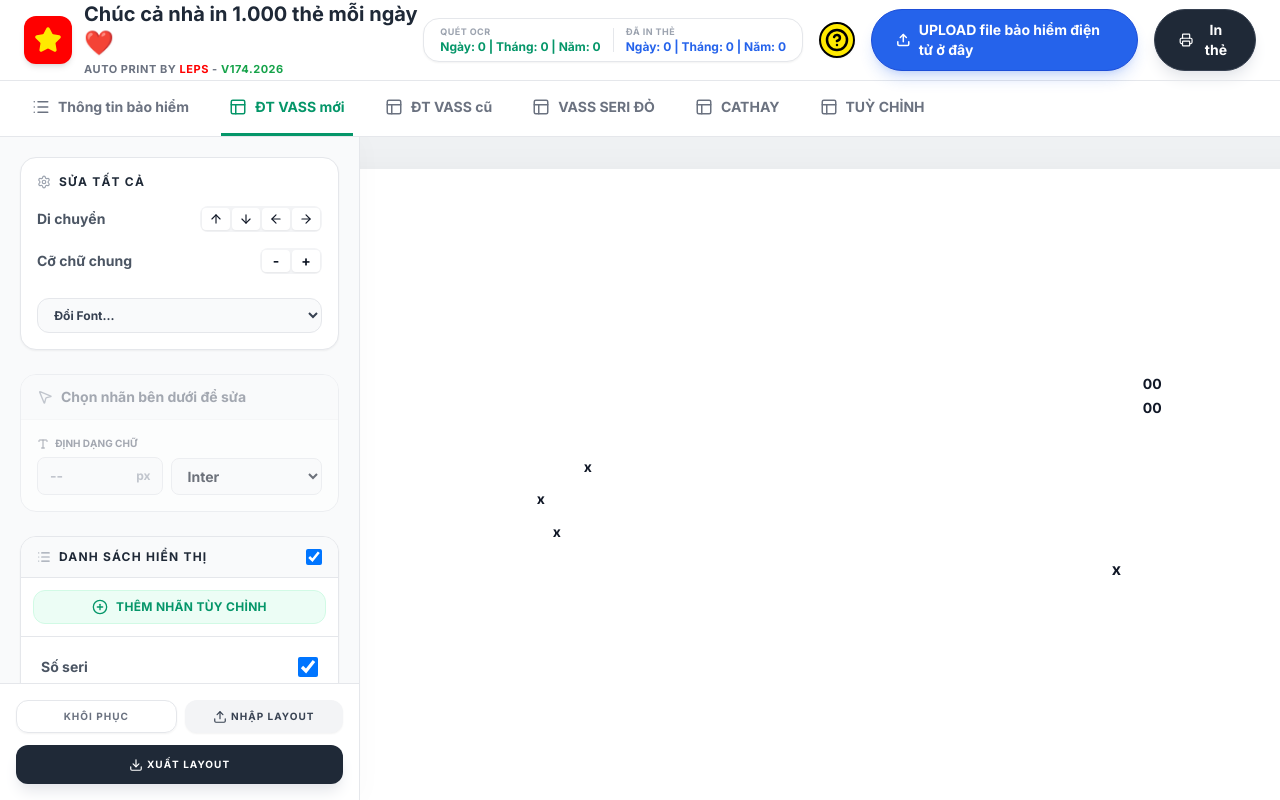
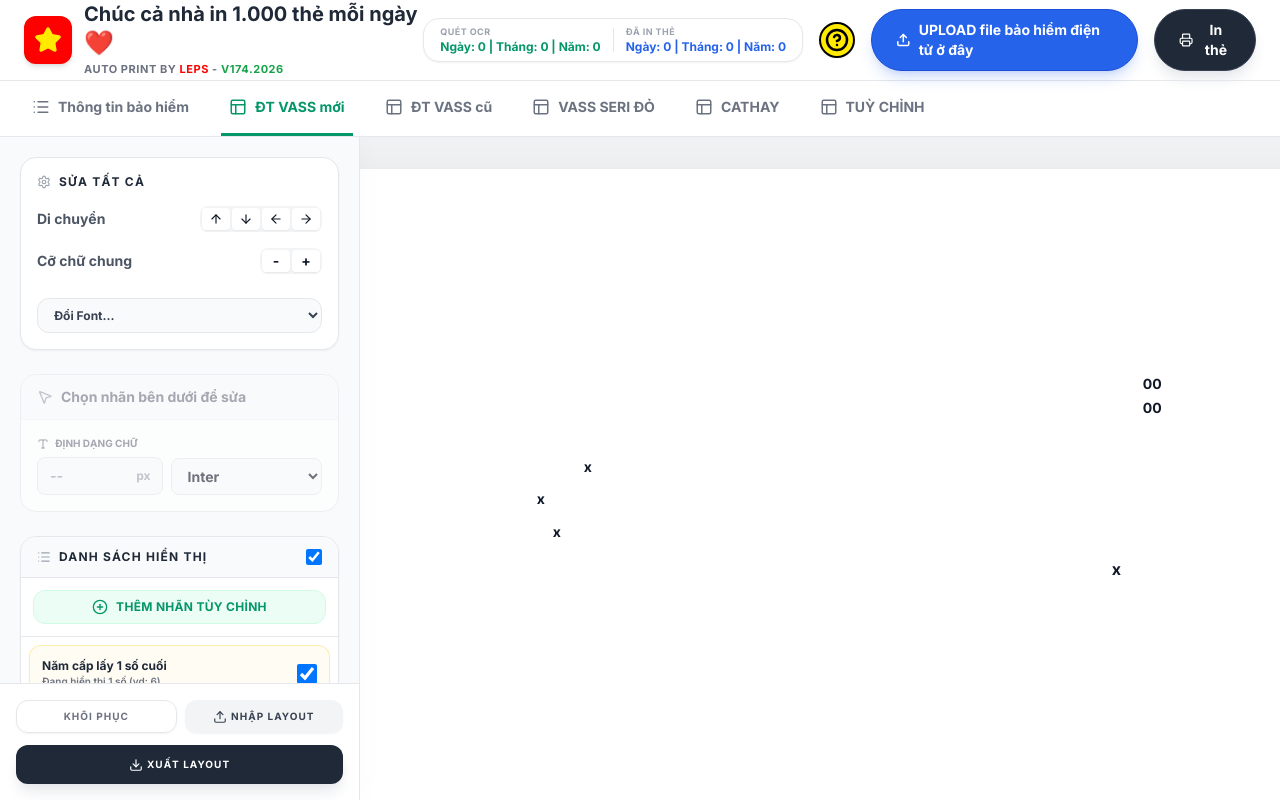
Before and after one commit to QuangPhuocc/auto-print-2, a React (Vite) app: page / in a window 1280 px wide. Both pictures are taken after a click on the button "ĐT VASS mới". Built offline with nearby package versions, Linux system fonts and the light colour scheme.

Commit message:
feat: Add Option Nam cap lay 1 so cuoi for Cathay and Custom templates

```diff
--- a/App.tsx
+++ b/App.tsx
@@ -116,7 +116,32 @@ const App: React.FC = () => {
     }
   };
 
+  const [issueYearSingleDigitMap, setIssueYearSingleDigitMap] = useState<Record<string, boolean>>(() => {
+    try {
+      const saved = localStorage.getItem('insurance_issue_year_single_digit');
+      if (saved) return JSON.parse(saved);
+    } catch (e) {
+      console.error('Failed to load issue year single digit map:', e);
+    }
+    return {
+      print_new: true,
+      print_old: true,
+      print_vass_red: true,
+      print_cathay: false,
+      print_custom: false
+    };
+  });
+
+  useEffect(() => {
+    try {
+      localStorage.setItem('insurance_issue_year_single_digit', JSON.stringify(issueYearSingleDigitMap));
+    } catch (e) {
+      console.error('Failed to save issue year single digit map:', e);
+    }
+  }, [issueYearSingleDigitMap]);
+
   const activeLayoutKey = activeTab === 'list' ? 'print_new' : activeTab;
+  const isIssueYearSingleDigit = issueYearSingleDigitMap[activeLayoutKey] ?? (activeLayoutKey === 'print_cathay' || activeLayoutKey === 'print_custom' ? false : true);
   const elements = layouts[activeLayoutKey] || getDefaultForTab(activeLayoutKey);
 
   const setElements = useCallback((action: React.SetStateAction<PrintableElement[]>) => {
@@ -1049,6 +1074,25 @@ const App: React.FC = () => {
                       </button>
                     </div>
                     <div className="p-2 space-y-1">
+                      <div className="flex items-center justify-between p-3 rounded-xl border border-amber-200/70 bg-amber-50/60 mb-2 shadow-sm">
+                        <div className="flex flex-col">
+                          <span className="text-xs font-bold text-gray-800">Năm cấp lấy 1 số cuối</span>
+                          <span className="text-[10px] text-gray-500 font-semibold">
+                            {isIssueYearSingleDigit ? 'Đang hiển thị 1 số (vd: 6)' : 'Đang hiển thị 2 số (vd: 26)'}
+                          </span>
+                        </div>
+                        <input
+                          type="checkbox"
+                          checked={isIssueYearSingleDigit}
+                          onChange={(e) => {
+                            setIssueYearSingleDigitMap(prev => ({
+                              ...prev,
+                              [activeLayoutKey]: e.target.checked
+                            }));
+                          }}
+                          className="w-5 h-5 rounded border-gray-300 text-emerald-600 focus:ring-emerald-500 cursor-pointer"
+                        />
+                      </div>
                       {elements.filter(e => !e.isCustom).map((el) => (
                         <div
                           key={el.id}
--- a/components/DraggableItem.tsx
+++ b/components/DraggableItem.tsx
@@ -87,16 +87,9 @@ export const DraggableItem: React.FC<DraggableItemProps> = ({
       return numStr || value;
     }
 
-    // Năm cấp: chỉ lấy 1 chữ số cuối cùng
-    if (element.key === 'issueYear') {
-      const yearStr = value.trim();
-      return yearStr.length >= 1 ? yearStr.slice(-1) : yearStr;
-    }
-
-    // Năm BĐ/KT: chỉ lấy 2 số cuối
-    if (element.key === 'startYear' || element.key === 'endYear') {
-      const yearStr = value.trim();
-      return yearStr.length >= 2 ? yearStr.slice(-2) : yearStr;
+    // Các trường Năm (Năm cấp, Năm BĐ, Năm KT): sử dụng giá trị đã được định dạng
+    if (['issueYear', 'startYear', 'endYear'].includes(element.key as string)) {
+      return value;
     }
 
     return value;
```
